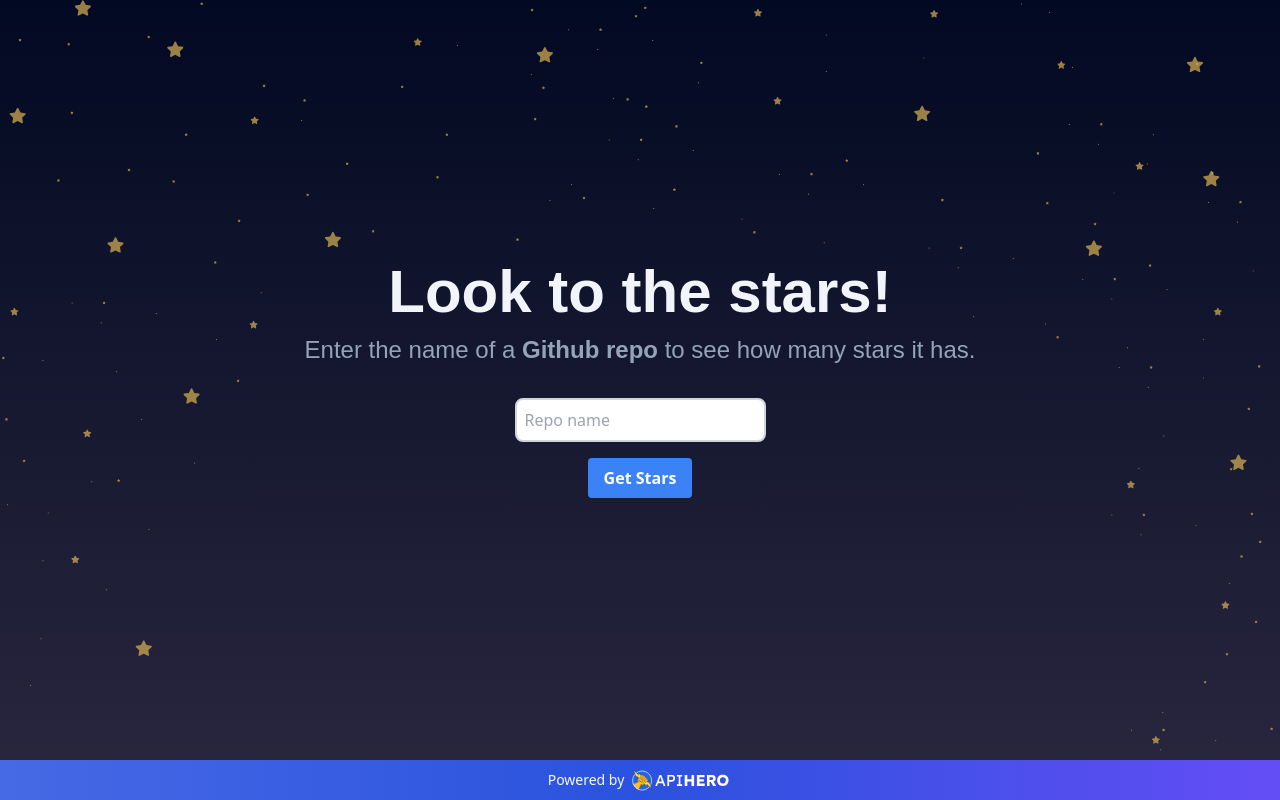
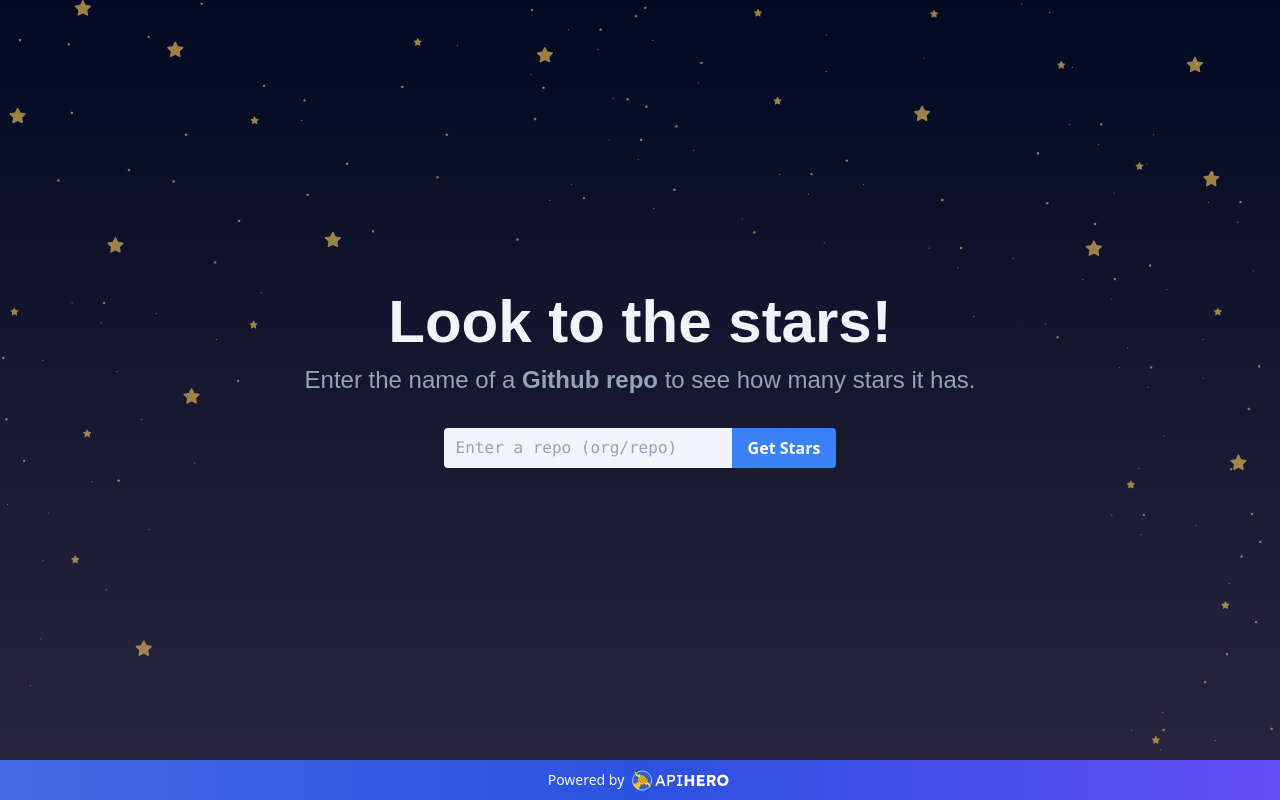
Before and after one commit to triggerdotdev/github-stars-demo, a Next.js app in the folder github-stars-demo/: page / in a window 1280 px wide. Built offline with nearby package versions, Linux system fonts and the light colour scheme.

Commit message:
Added error message to form input

```diff
--- a/github-stars-demo/pages/GetStarsInput.tsx
+++ b/github-stars-demo/pages/GetStarsInput.tsx
@@ -36,25 +36,28 @@ export function GetStarsInput() {
 
   return (
     <>
-      <form className="flex flex-col items-center justify-center w-full mt-8 px-20 text-center">
+      <form className="relative flex items-center justify-center w-full mt-8">
         <input
-          className="border-2 border-gray-300 p-2 rounded-lg"
+          className="bg-slate-100 p-2 w-72 pl-3 font-mono rounded-l placeholder:text-slate-400"
           type="text"
-          placeholder="Repo name"
+          placeholder="Enter a repo (org/repo)"
           value={repoName}
           onChange={(e) => setRepoName(e.target.value)}
         />
         <button
-          className="bg-blue-500 hover:bg-blue-700 text-white font-bold py-2 px-4 rounded mt-4"
+          className="bg-blue-500 transition hover:bg-blue-700 text-white font-bold py-2 px-4 rounded-r"
           type="submit"
           onClick={handleSubmit}
         >
-          Get Stars
+          {loading ? <span>Loading...</span> : <span>Get Stars</span>}
         </button>
+        {error && (
+          <div className="left-[calc(50%-165px)] animate-bounce absolute top-16 bg-rose-50 px-2 py-1 text-white p-2 rounded">
+            <div className="h-2 w-2 bg-rose-50 absolute -top-1 left-[calc(50%-6px)] rotate-45" />
+            <p className="text-rose-500">Oops, I couldn't find that one!</p>
+          </div>
+        )}
       </form>
-      {loading && <p>Loading...</p>}
-      {error && <p className="text-red-500">{error}</p>}
-      {stars > 0 && <p>{stars} stars</p>}
     </>
   );
 }
```
